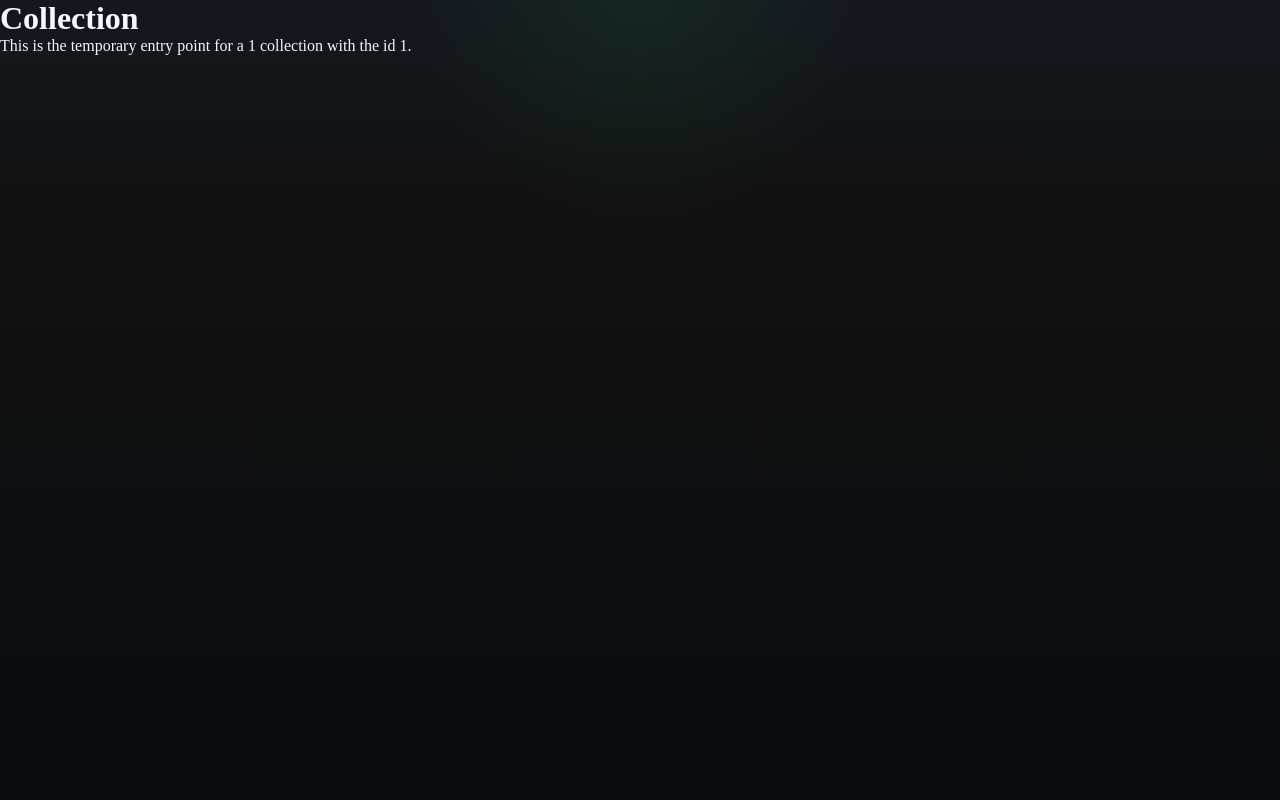
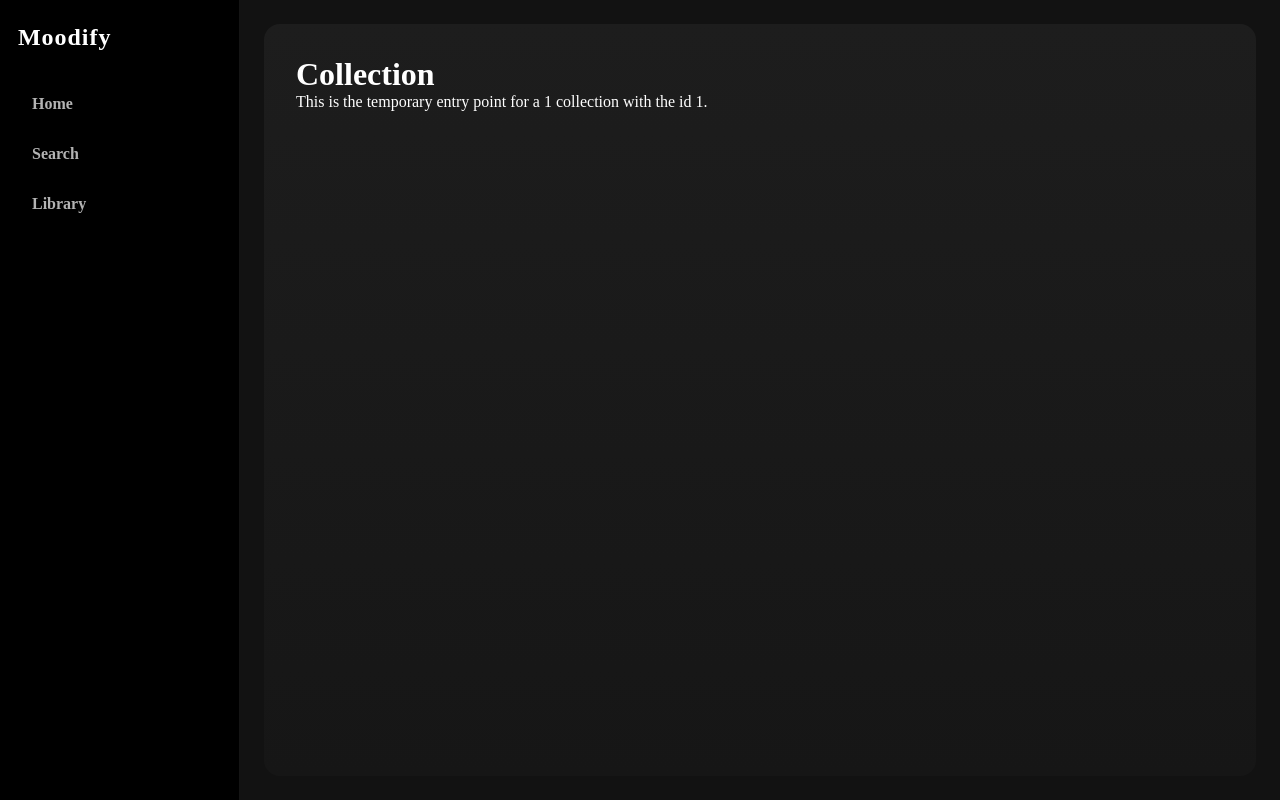
Before and after one commit to spy-in-shadows/Moodify, a React (Vite) app: page /collection/1/1 in a window 1280 px wide. Built offline with nearby package versions, Linux system fonts and the light colour scheme.

Commit message:
feat: build app shell with sidebar navigation

```diff
--- a/src/app/AppRouter.jsx
+++ b/src/app/AppRouter.jsx
@@ -1,17 +1,33 @@
-import { BrowserRouter, Route, Routes } from 'react-router-dom'
+import { BrowserRouter, Outlet, Route, Routes } from 'react-router-dom'
+import Sidebar from '../components/sidebar/Sidebar.jsx'
 import CollectionPage from '../pages/CollectionPage/CollectionPage.jsx'
 import HomePage from '../pages/HomePage/HomePage.jsx'
 import LibraryPage from '../pages/LibraryPage/LibraryPage.jsx'
 import SearchPage from '../pages/SearchPage/SearchPage.jsx'
 
+const AppShell = () => {
+  return (
+    <div className="app-shell">
+      <Sidebar />
+      <div className="app-shell__main">
+        <div className="app-shell__content">
+          <Outlet />
+        </div>
+      </div>
+    </div>
+  )
+}
+
 const AppRouter = () => {
   return (
     <BrowserRouter>
       <Routes>
-        <Route path="/" element={<HomePage />} />
-        <Route path="/search" element={<SearchPage />} />
-        <Route path="/library" element={<LibraryPage />} />
-        <Route path="/collection/:type/:id" element={<CollectionPage />} />
+        <Route element={<AppShell />}>
+          <Route path="/" element={<HomePage />} />
+          <Route path="/search" element={<SearchPage />} />
+          <Route path="/library" element={<LibraryPage />} />
+          <Route path="/collection/:type/:id" element={<CollectionPage />} />
+        </Route>
       </Routes>
     </BrowserRouter>
   )
--- /dev/null
+++ b/src/components/sidebar/Sidebar.css
@@ -0,0 +1,60 @@
+.app-shell {
+  display: flex;
+  min-height: 100vh;
+  background: #121212;
+  color: #ffffff;
+}
+
+.app-shell__main {
+  flex: 1;
+  min-width: 0;
+  padding: 24px;
+}
+
+.app-shell__content {
+  min-height: 100%;
+  border-radius: 16px;
+  background: linear-gradient(180deg, #1d1d1d 0%, #161616 100%);
+  padding: 32px;
+}
+
+.sidebar {
+  width: 240px;
+  flex-shrink: 0;
+  padding: 24px 18px;
+  background: #000000;
+  border-right: 1px solid rgba(255, 255, 255, 0.08);
+}
+
+.sidebar__brand {
+  margin-bottom: 32px;
+  font-size: 1.5rem;
+  font-weight: 700;
+  letter-spacing: 0.04em;
+}
+
+.sidebar__nav {
+  display: flex;
+  flex-direction: column;
+  gap: 8px;
+}
+
+.sidebar__link {
+  display: block;
+  padding: 12px 14px;
+  border-radius: 10px;
+  color: #b3b3b3;
+  text-decoration: none;
+  font-weight: 600;
+  transition: background-color 0.2s ease, color 0.2s ease;
+}
+
+.sidebar__link:hover {
+  background: rgba(255, 255, 255, 0.08);
+  color: #ffffff;
+}
+
+.sidebar__link--active {
+  background: rgba(29, 185, 84, 0.16);
+  color: #ffffff;
+}
--- /dev/null
+++ b/src/components/sidebar/Sidebar.jsx
@@ -0,0 +1,32 @@
+import { NavLink } from 'react-router-dom'
+import './Sidebar.css'
+
+const navItems = [
+  { to: '/', label: 'Home', end: true },
+  { to: '/search', label: 'Search' },
+  { to: '/library', label: 'Library' },
+]
+
+const Sidebar = () => {
+  return (
+    <aside className="sidebar" aria-label="Primary">
+      <div className="sidebar__brand">Moodify</div>
+      <nav className="sidebar__nav">
+        {navItems.map(({ to, label, end }) => (
+          <NavLink
+            key={to}
+            to={to}
+            end={end}
+            className={({ isActive }) =>
+              isActive ? 'sidebar__link sidebar__link--active' : 'sidebar__link'
+            }
+          >
+            {label}
+          </NavLink>
+        ))}
+      </nav>
+    </aside>
+  )
+}
+
+export default Sidebar
```
Also changed, not shown: 1 other file (tests, documents, lock files or other folders).
